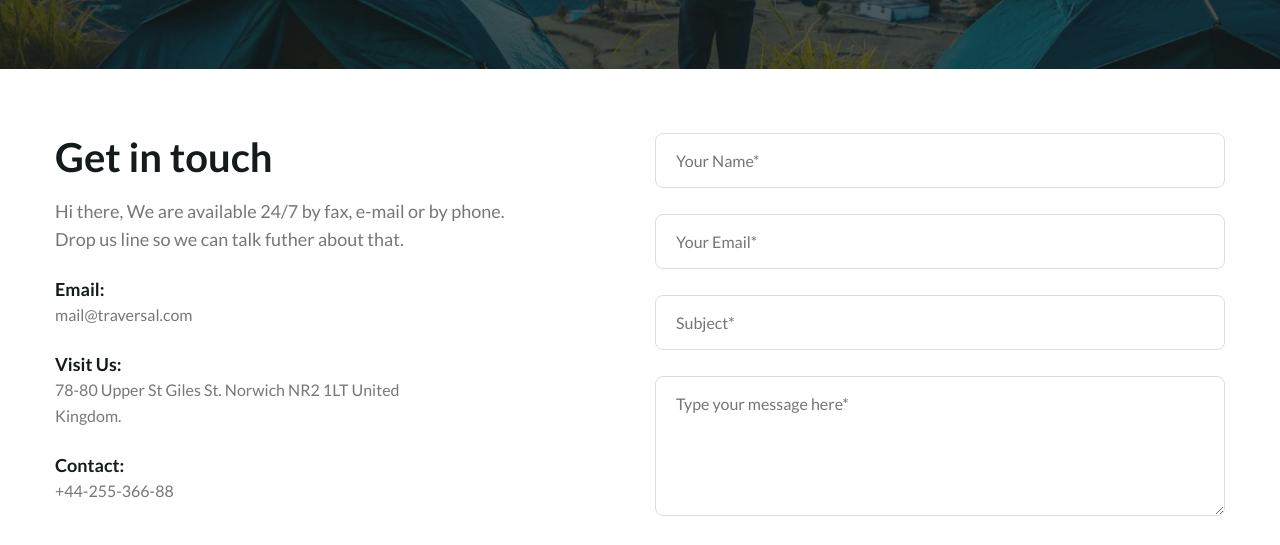
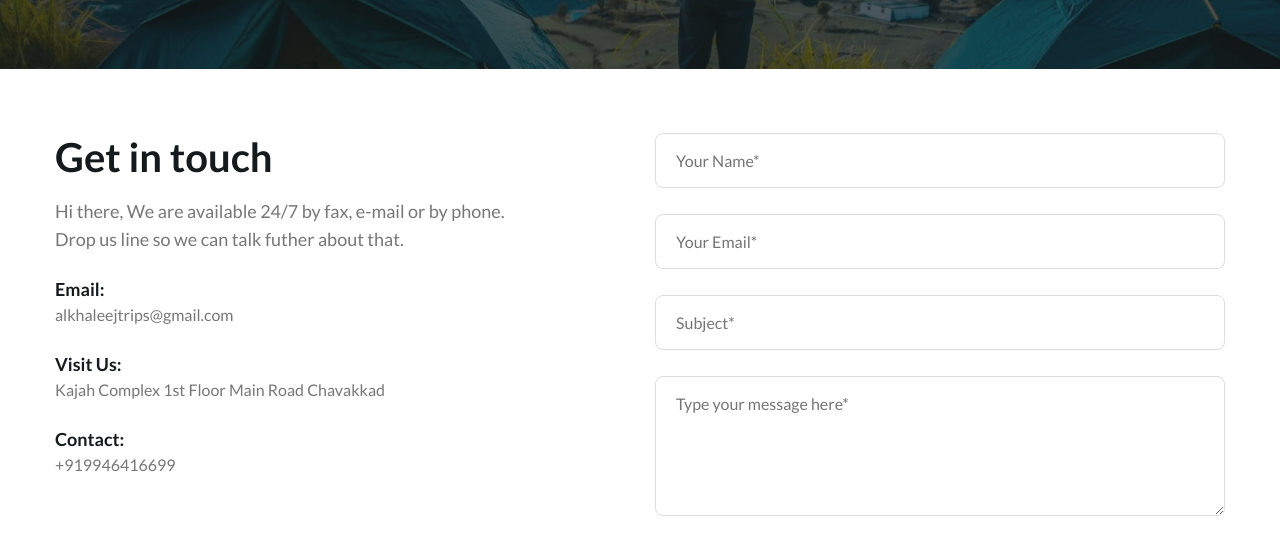
Before and after one commit to fazil525/Al-Khaleej, a plain HTML site: page contact.html in a window 1280 px wide. Shown: the part 245-790 px from the top of the page. Drawn offline with Linux system fonts and the light colour scheme.

Commit message:
contact page edited

```diff
--- a/contact.html
+++ b/contact.html
@@ -107,12 +107,12 @@ Author URL: http://w3layouts.com
             </div>
             <div class="hours">
               <h6 class="mt-4">Email:</h6>
-              <p> <a href="mailto:mail@traversal.com">
-                mail@traversal.com</a></p>
+              <p> <a href="alkhaleejtrips@gmail.com">
+                alkhaleejtrips@gmail.com</a></p>
               <h6 class="mt-4">Visit Us:</h6>
-              <p> 78-80 Upper St Giles St. Norwich NR2 1LT United Kingdom.</p>
+              <p> Kajah Complex 1st Floor Main Road Chavakkad</p>
               <h6 class="mt-4">Contact:</h6>
-              <p class="margin-top"><a href="tel:+44-255-366-88">+44-255-366-88</a></p>
+              <p class="margin-top"><a href="tel:+919">+919946416699</a></p>
             </div>
           </div>
         </div>
```
